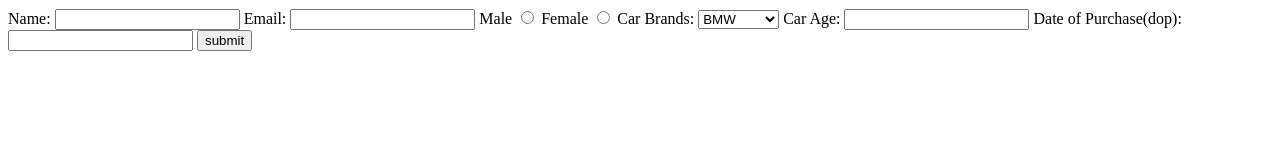
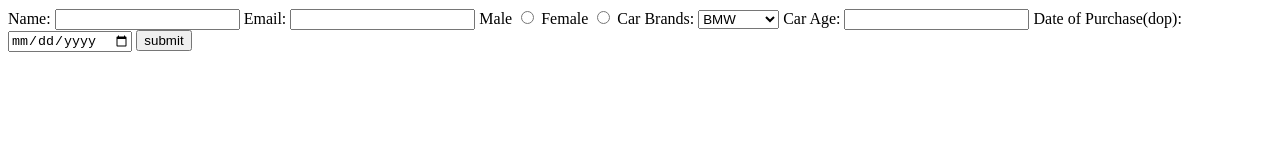
Before and after one commit to acciojob/car-insurance-form-Ravisupreme-15, a website: page main.html in a window 1280 px wide. Drawn offline with Linux system fonts and the light colour scheme.

Commit message:
created a submission

```diff
--- a/main.html
+++ b/main.html
@@ -34,8 +34,8 @@
 		<label for="carage">Car Age:</label>
 		 <input type="number" id="carage" required>
 
-		 <label for="password">Date of Purchase(dop):</label>
-		 <input type="password" id="password" required>
+		 <label for="dop">Date of Purchase(dop):</label>
+		 <input type="date" id="dop" required>
 
 		<button type="submit">submit</button>
 
```
